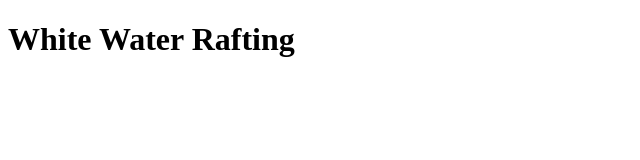
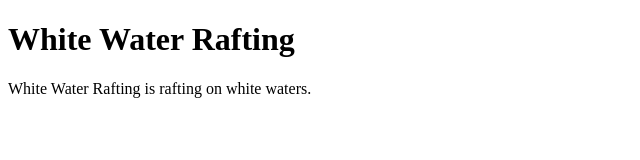
Before and after one commit to elyssahancock/WWR, a plain HTML site: page index.html in a window 1280 px wide. Shown: the whole page, without its empty margins (0-640 px from the left). Drawn offline with Linux system fonts and the light colour scheme.

Commit message:
added paragraph

```diff
--- a/index.html
+++ b/index.html
@@ -8,5 +8,6 @@
 </head>
 <body>
     <h1>White Water Rafting</h1>
+    <p>White Water Rafting is rafting on white waters.</p>
 </body>
 </html>
```
